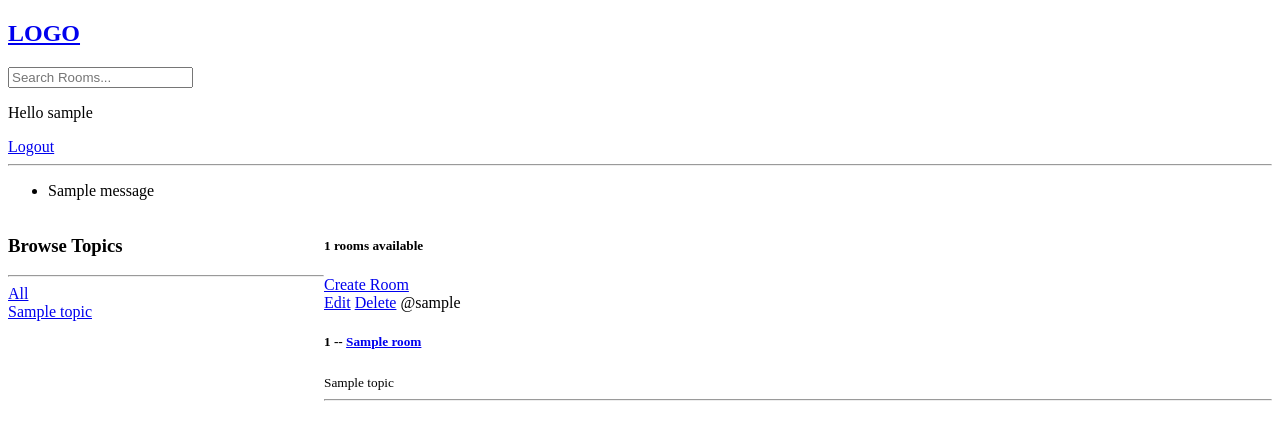
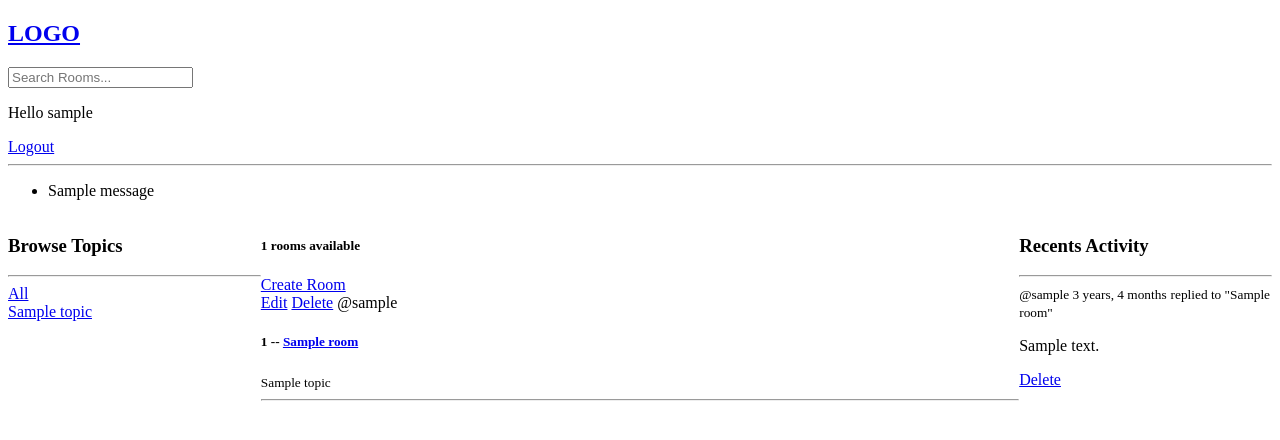
Before and after one commit to LudoLoopsLab/studybud, a Django app: page / in a window 1280 px wide. Shown: the top 440 px of the page. Run offline with Django 4.2, Linux system fonts and the light colour scheme; a user stored in the database is signed in; tables that the repository leaves empty hold one stand-in row (values such as "Sample post"); one stand-in notice (Sample message) is shown.

Commit message:
feat: activity feed and break down to components

```diff
--- a/base/models.py
+++ b/base/models.py
@@ -37,6 +37,11 @@ class Message(models.Model):
     updated = models.DateTimeField(auto_now=True)
     created = models.DateTimeField(auto_now_add=True)
 
+    class Meta:
+        # negative = descending ordering
+        # latest updated goes first
+        ordering = ['-updated', '-created']
+
     def __str__(self):
         # trim the content
         return self.body[0:50]
--- /dev/null
+++ b/base/templates/base/activity_component.html
@@ -0,0 +1,13 @@
+<h3>Recents Activity</h3>
+<hr />
+{% for message in room_message %}
+<div>
+  <small>@{{message.user}} {{message.created|timesince}}</small>
+  <small>replied to "{{message.room}}"</small>
+
+  <p>{{message}}</p>
+  {% if request.user == message.user %}
+  <a href="{% url 'delete-message' message.id %}">Delete</a>
+  {% endif %}
+</div>
+{% endfor %}
--- /dev/null
+++ b/base/templates/base/feed_component.html
@@ -0,0 +1,17 @@
+<div>
+  {% for room in rooms%}
+  <div>
+    {% if request.user == room.host %}
+
+    <a href="{% url 'update-room' room.id %}">Edit</a>
+    <a href="{% url 'delete-room' room.id %}">Delete</a>
+    {% endif %}
+
+    <span>@{{room.host}}</span>
+    <!-- it take the url path from urls.py name 'room', then add the id sent by the views.py -->
+    <h5>{{room.id}} -- <a href="{% url 'room' room.id %}">{{room.name}}</a></h5>
+    <small>{{room.topic.name}}</small>
+    <hr />
+  </div>
+  {% endfor %}
+</div>
--- a/base/templates/base/home.html
+++ b/base/templates/base/home.html
@@ -3,44 +3,19 @@
 <style>
   .home-container {
     display: grid;
-    grid-template-columns: 1fr 3fr;
+    grid-template-columns: 1fr 3fr 1fr;
   }
 </style>
 
 <div class="home-container">
-  <div>
-    <h3>Browse Topics</h3>
-    <hr />
-    <div><a href="{% url 'home' %}">All</a></div>
-
-    {% for topic in topics %}
-    <div><a href="{% url 'home' %}?q={{topic.name}}">{{topic.name}}</a></div>
-    {% endfor %}
-  </div>
+  <div>{% include 'base/topics_component.html' %}</div>
 
   <div>
     <h5>{{room_count}} rooms available</h5>
     <a href="{% url 'create-room' %}">Create Room</a>
-    <div>
-      {% for room in rooms%}
-      <div>
-        {% if request.user == room.host %}
-
-        <a href="{% url 'update-room' room.id %}">Edit</a>
-        <a href="{% url 'delete-room' room.id %}">Delete</a>
-        {% endif %}
-
-        <span>@{{room.host}}</span>
-        <!-- it take the url path from urls.py name 'room', then add the id sent by the views.py -->
-        <h5>
-          {{room.id}} -- <a href="{% url 'room' room.id %}">{{room.name}}</a>
-        </h5>
-        <small>{{room.topic.name}}</small>
-        <hr />
-      </div>
-      {% endfor %}
-    </div>
+    {% include 'base/feed_component.html' %}
   </div>
+  <div>{% include 'base/activity_component.html' %}</div>
 </div>
 
 {% endblock content %}
--- a/base/templates/base/room.html
+++ b/base/templates/base/room.html
@@ -7,7 +7,7 @@
   }
 </style>
 
-<div class="room-container">
+<div class="room-container" style="padding-left: 16px">
   <div>
     <h1>{{room.name}}</h1>
     <p>{{room.description}}</p>
--- /dev/null
+++ b/base/templates/base/topics_component.html
@@ -0,0 +1,7 @@
+<h3>Browse Topics</h3>
+<hr />
+<div><a href="{% url 'home' %}">All</a></div>
+
+{% for topic in topics %}
+<div><a href="{% url 'home' %}?q={{topic.name}}">{{topic.name}}</a></div>
+{% endfor %}
--- a/base/views.py
+++ b/base/views.py
@@ -79,8 +79,10 @@ def home(request):
     )
     topics = Topic.objects.all()
     room_count = rooms.count()
+    room_message = Message.objects.filter(Q(room__topic__name__icontains=q))
 
-    context = {'rooms': rooms, 'topics': topics, 'room_count': room_count}
+    context = {'rooms': rooms, 'topics': topics,
+               'room_count': room_count, 'room_message': room_message}
     return render(request, 'base/home.html', context)
 
 
```
